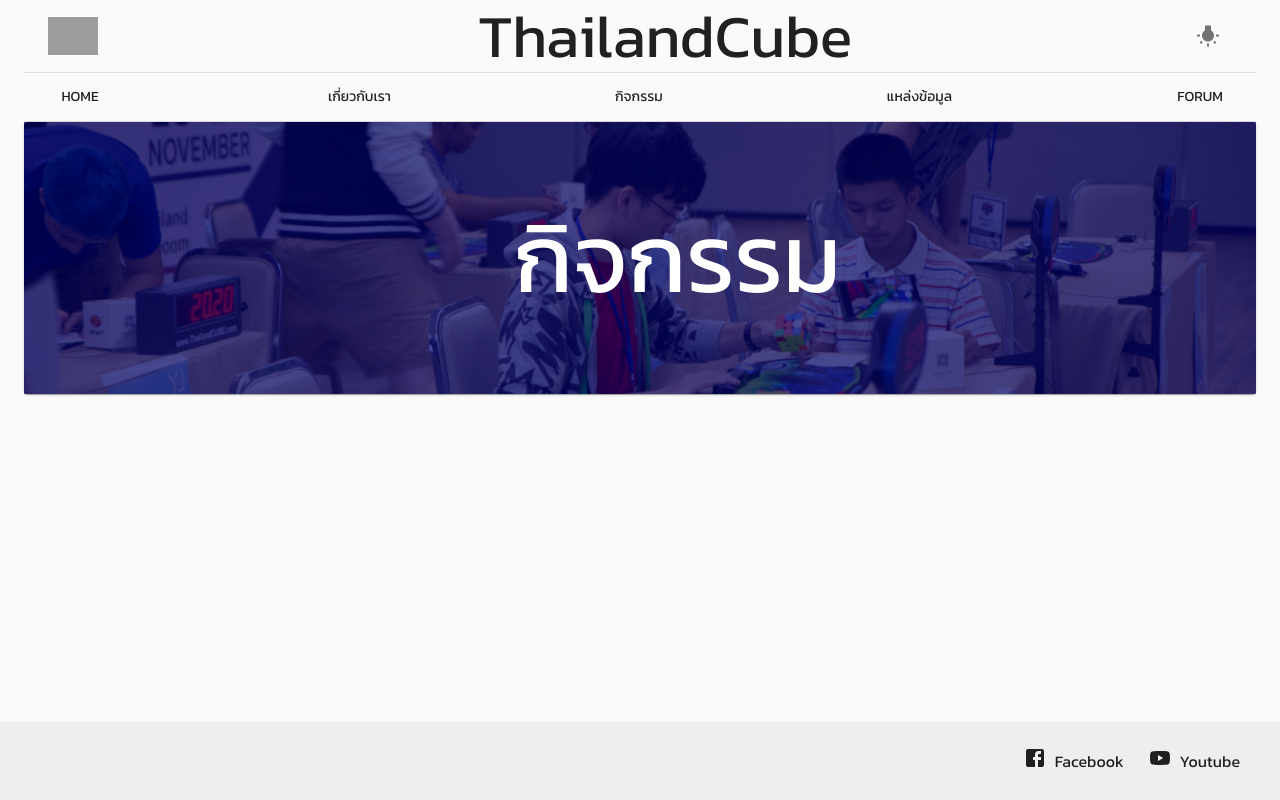
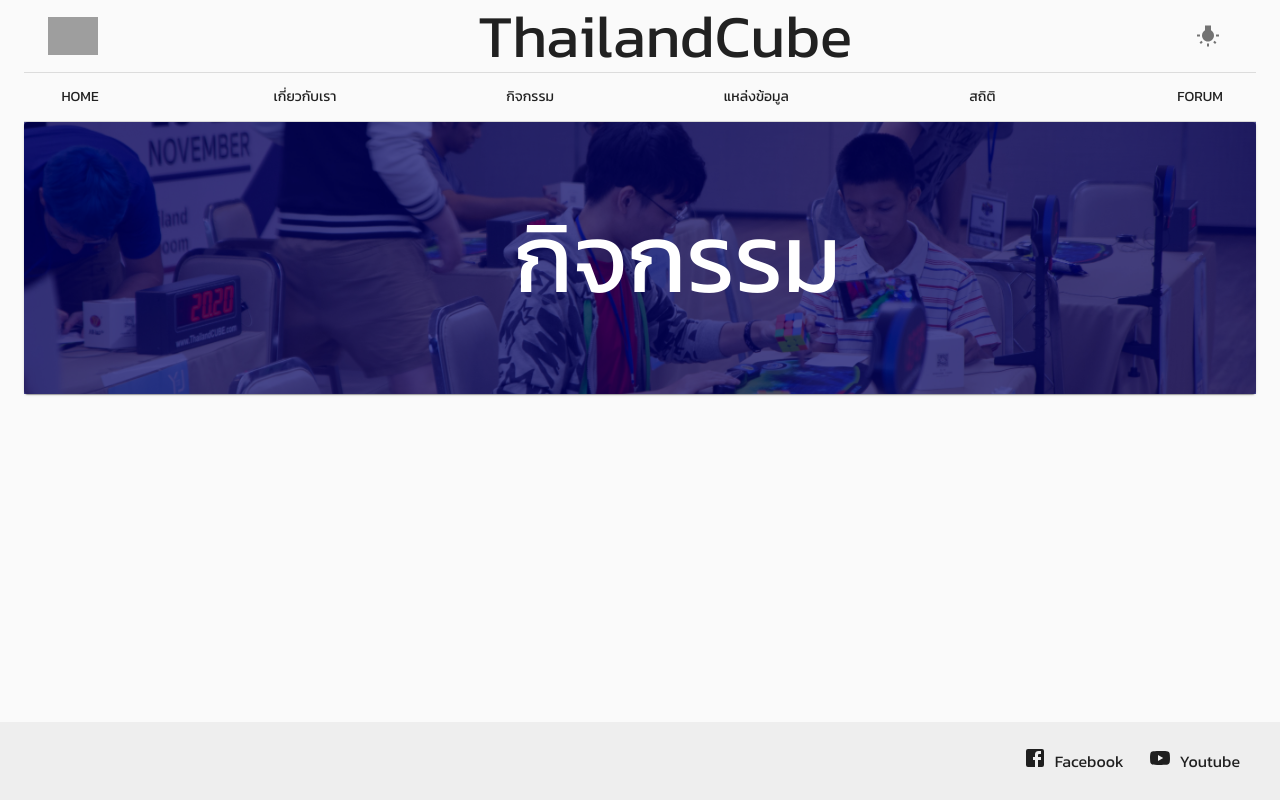
Before and after one commit to CristCuber/ThailandCube, a React (Create React App) app: page /activity in a window 1280 px wide. Built offline with nearby package versions, Linux system fonts and the light colour scheme; grey boxes are pictures that could not be loaded.

Commit message:
add statistic menu

```diff
--- a/public/index.html
+++ b/public/index.html
@@ -4,7 +4,7 @@
     <meta charset="utf-8" />
     <link rel="icon" href="%PUBLIC_URL%/favicon.ico" />
     <meta name="viewport" content="width=device-width, initial-scale=1" />
-    <meta name="theme-color" content="#000001" />
+    <meta name="theme-color" content="#000000" />
     <meta
       name="description"
       content="Web site created using create-react-app"
--- a/src/components/Main/Header.js
+++ b/src/components/Main/Header.js
@@ -32,10 +32,11 @@ const useStyles = makeStyles((theme) => ({
 }));
 
 const sections = [
-    { title: 'Home', url: '/', out: 'no' ,},
-  	{ title: 'เกี่ยวกับเรา', url: '/about', out: 'no',},
-  	{ title: 'กิจกรรม', url: '/activity', out: 'no',},
-  	{ title: 'แหล่งข้อมูล', url: '/learning', out: 'no',},
+    { title: 'Home', url: '/',},
+  	{ title: 'เกี่ยวกับเรา', url: '/about',},
+  	{ title: 'กิจกรรม', url: '/activity',},
+  	{ title: 'แหล่งข้อมูล', url: '/learning',},
+    { title: 'สถิติ', url: '/statistic',},
 ];
 
 export default function Header() {
```
